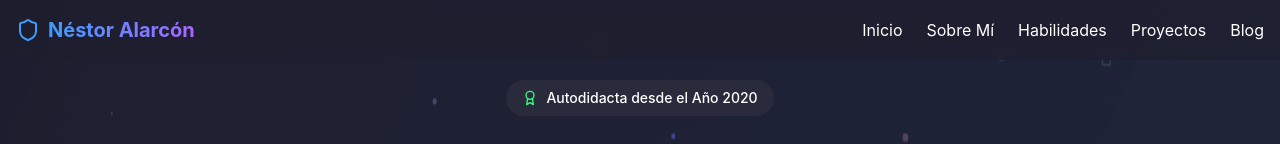
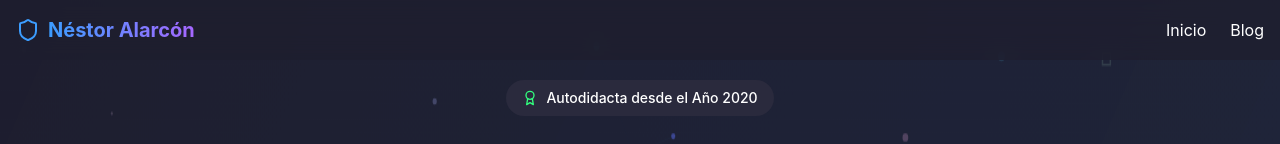
Before and after one commit to nestoralarcon-ed/getjob, a React (Vite) app: page / in a window 1280 px wide. Shown: the top 144 px of the page. Built offline with nearby package versions, Linux system fonts and the light colour scheme.

Commit message:
Update App.tsx

```diff
--- a/src/App.tsx
+++ b/src/App.tsx
@@ -24,9 +24,6 @@ function App() {
             </Link>
             <nav className="hidden md:flex space-x-6">
               <Link to="/" className="hover:text-[#3c9dff] transition-colors">Inicio</Link>
-              <a href="#about" className="hover:text-[#3c9dff] transition-colors">Sobre Mí</a>
-              <a href="#skills" className="hover:text-[#3c9dff] transition-colors">Habilidades</a>
-              <a href="#projects" className="hover:text-[#3c9dff] transition-colors">Proyectos</a>
               <Link to="/blog" className="hover:text-[#3c9dff] transition-colors">Blog</Link>
             </nav>
           </div>
```
